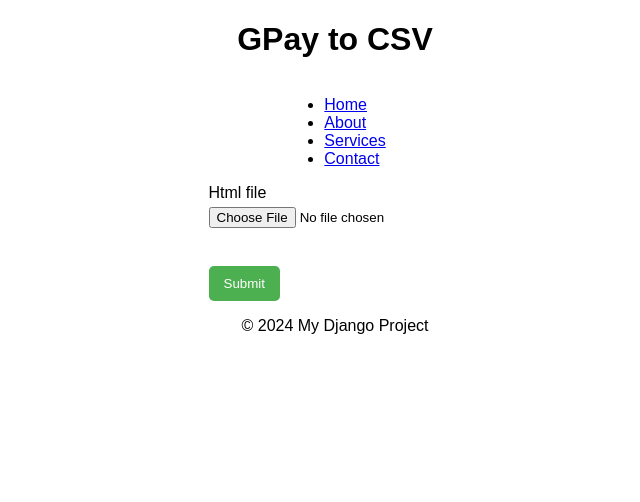
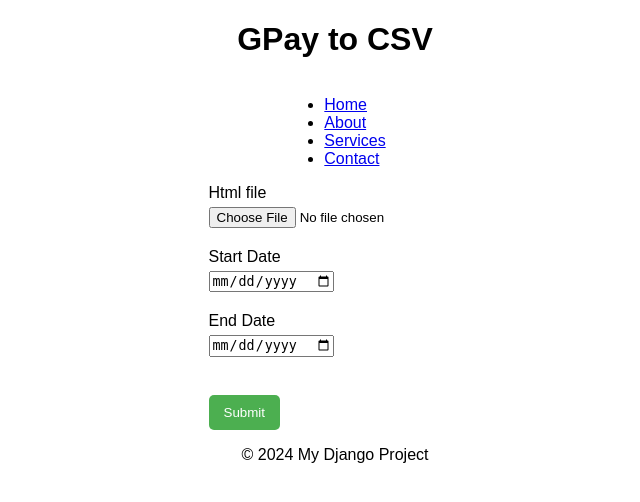
Before and after one commit to diljots99/gpay-to-csv, a Django app: page /parser/gpay-to-csv in a window 1280 px wide. Shown: the top 502 px of the page, without its empty margins (305-945 px from the left). Run offline with Django 4.2, Linux system fonts and the light colour scheme.

Commit message:
update form

```diff
--- a/gpayparser/forms.py
+++ b/gpayparser/forms.py
@@ -1,6 +1,26 @@
 # gpayparser/forms.py
 
 from django import forms
+from django.core.exceptions import ValidationError
 
 class GPayForm(forms.Form):
     html_file = forms.FileField( required=True)
+    start_date = forms.DateField(label='Start Date', required=False, widget=forms.DateInput(attrs={'type': 'date'}))
+    end_date = forms.DateField(label='End Date', required=False, widget=forms.DateInput(attrs={'type': 'date'}))
+    def clean_html_file(self):
+        html_file = self.cleaned_data.get('html_file')
+
+        # Add your file validation rules here if needed
+        # Example: Limit allowed file types
+        allowed_types = ['text/html']
+        if html_file.content_type not in allowed_types:
+            raise ValidationError("Invalid file type. Please upload a valid HTML file.")
+
+        # Add other file validation rules as needed
+
+        # Example: Limit file size to 5MB
+        max_size = 5 * 1024 * 1024  # 5MB
+        if html_file.size > max_size:
+            raise ValidationError("File size exceeds the maximum allowed limit (5MB).")
+
+        return html_file
--- a/gpayparser/templates/gpayparser/index.html
+++ b/gpayparser/templates/gpayparser/index.html
@@ -7,20 +7,23 @@
 {% block content %}
 
     <link rel="stylesheet" href="{% static 'gpayparser/css/index.css' %}">
-    <form method="post" action="{% url 'gpay_to_csv' %}" enctype="multipart/form-data" class="dropzone" >
+    <form method="post" action="{% url 'gpay_to_csv' %}" enctype="multipart/form-data" >
         {% csrf_token %}
 
 
         {% for field in form %}
-            <div class="form-field">
-                <label for="{{ field.id_for_label }}" class="form-label">{{ field.label }}</label>
-                {{ field }}
-                {% if field.errors %}
-                    <span class="error-message">{{ field.errors.as_text }}</span>
-                {% endif %}
-            </div>
-        {% endfor %}
+        <div class="form-field {% if field.errors %}has-error{% endif %}">
+            <label for="{{ field.id_for_label }}" class="form-label">
+                {{ field.label }}
+                {% if field.required %}<span class="required-asterisk">*</span>{% endif %}
 
+            </label>
+            {{ field }}
+            {% for error in field.errors %}
+                <span class="error-message">{{ error }}</span>
+            {% endfor %}
+        </div>
+         {% endfor %}
         <br>
         <input type="submit" value="Submit" class="submit-button">
     </form>
--- a/gpayparser/views.py
+++ b/gpayparser/views.py
@@ -3,12 +3,139 @@
 
 from django.http import HttpResponse
 from django.shortcuts import render
-
+from django.core.files.uploadedfile import InMemoryUploadedFile
+from bs4 import BeautifulSoup
+import pandas as pd
+import re
+import io
 from .forms import GPayForm
 
+def parse_transactions(transaction_str):
+
+        transaction = {}
+
+        # Extracting amount
+        amount_start = transaction_str.find('₹') + 1
+        amount_end = transaction_str.find('.', amount_start) + 3
+        transaction['amount_simple'] = float(transaction_str[amount_start:amount_end].replace(',', ''))
+        transaction['Account/Cat'] = "BULK IMPORT"
+        transaction['Memo'] = "BULK IMPORT"
+        # Extracting transaction type
+        if 'Received' in transaction_str:
+            transaction['Type'] = 'Credit'
+            transaction['Amount'] = f"+{transaction['amount_simple']}"
+            transaction['Credit'] = f"{transaction['amount_simple']}"
+        elif 'Sent' in transaction_str:
+            transaction['Type'] = 'Debit'
+            transaction['Amount'] = f"-{transaction['amount_simple']}"
+            transaction['Debit'] = f"{transaction['amount_simple']}"
+
+        elif 'Paid' in transaction_str:
+            transaction['Type'] = 'Debit'
+            transaction['Amount'] = f"-{transaction['amount_simple']}"
+            transaction['Debit'] = f"{transaction['amount_simple']}"
+
+        else:
+            transaction['Amount'] = f"{transaction['amount_simple']}"
+            transaction['Type'] = 'Unknown'
+
+        # Extracting date using regular expression
+        date_match = re.search(r'(\b(?:Jan|Feb|Mar|Apr|May|Jun|Jul|Aug|Sep|Oct|Nov|Dec)\b \d{1,2}, \d{4})', transaction_str)
+        if date_match:
+
+            # Get the start and end positions of the matched date
+
+            date_str = date_match.group(0)
+            try:
+                transaction['Date'] = datetime.strptime(date_str, '%b %d, %Y')
+            except ValueError:
+                transaction['Date'] = datetime.strptime(date_str, '%b %d, %Y, %I:%M:%S %p %Z')
+
+
+        # Extracting recipient and additional details
+        if 'to' in transaction_str:
+            recipient_start = transaction_str.find('to') + 3
+            recipient_end = transaction_str.find('using') if 'using' in transaction_str else len(transaction_str)
+
+            if not 'using' in transaction_str and date_match:
+                recipient_end =  date_match.start() if  date_match.start() else len(transaction_str)
+
+            transaction['Payee'] = transaction_str[recipient_start:recipient_end].strip()
+        elif 'using' in transaction_str:
+            recipient_start = transaction_str.find('using') + 6
+            recipient_end = transaction_str.find(' ', recipient_start)
+            transaction['Payee'] = transaction_str[recipient_start:recipient_end].strip()
+        else:
+            transaction['Payee'] = 'Unknown'
+
+
+
+
+        # Extracting status
+        status_match = re.search(r'(Pending|Completed|Cancelled|Failed)', transaction_str)
+        if status_match:
+            transaction['status'] = status_match.group(1)
+        else:
+            print(transaction_str)
+        return transaction
+
+
+def parse_v1(html,start_date,end_date):
+    soup = BeautifulSoup(html, 'html.parser')
+
+    transactions = []
+
+    outer_cells = soup.find_all(class_='outer-cell mdl-cell mdl-cell--12-col mdl-shadow--2dp')
+    for outer_cell in outer_cells:
+        test_text = outer_cell.get_text(separator=' ').strip().replace('\n', ' ').replace('\u202f', ' ').strip()
+        test_text = test_text.replace('           ', ' ')
+        test_text = test_text.replace('  ', ' ')
+        test_text = test_text.replace('   ', ' ')
+        test_text = test_text.replace('  ', ' ')
+        try:
+            transaction = parse_transactions(test_text)
+            if transaction:
+                if start_date and end_date:
+                    if ( start_date <= transaction.get("Date") <=end_date):
+                        transactions.append(transaction)
+                else:
+                    transactions.append(transaction)
+        except:
+            pass
+    return transactions
 
 def gpay_to_csv(request):
     form = GPayForm()
+    if request.method == 'POST':
+        form = GPayForm(request.POST,  request.FILES)
+        if form.is_valid():
+            # Process the form data if needed
+            html_file = form.cleaned_data['html_file']
+            start_date = form.cleaned_data['start_date']
+            end_date = form.cleaned_data['end_date']
+
+            if isinstance(html_file, InMemoryUploadedFile):
+                content = html_file.read()
+
+                content_str = content.decode('utf-8')
+                transactions = parse_v1(content_str,start_date,end_date)
+                print(transactions)
+                df = pd.DataFrame(transactions)
+
+                df['Amount'] = pd.to_numeric(df['Amount'], errors='coerce')
+
+                # Create an in-memory CSV file
+                csv_buffer = io.StringIO()
+                df.to_csv(csv_buffer, index=False)
+
+                # Set up the response
+                response = HttpResponse(content_type='text/csv')
+                response['Content-Disposition'] = 'attachment; filename="data.csv"'
+
+                # Write the CSV content to the response
+                response.write(csv_buffer.getvalue())
+
+                return response
     return render(request, "gpayparser/index.html",{'form': form})
 
 
```
Also changed, not shown: 2 other files.
